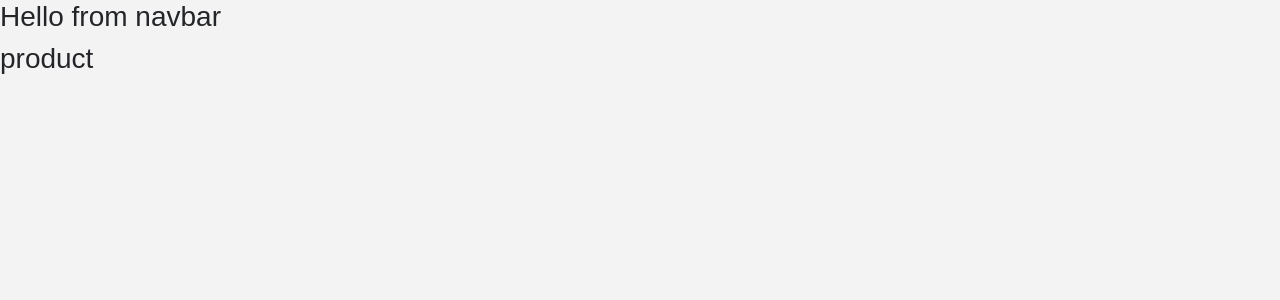
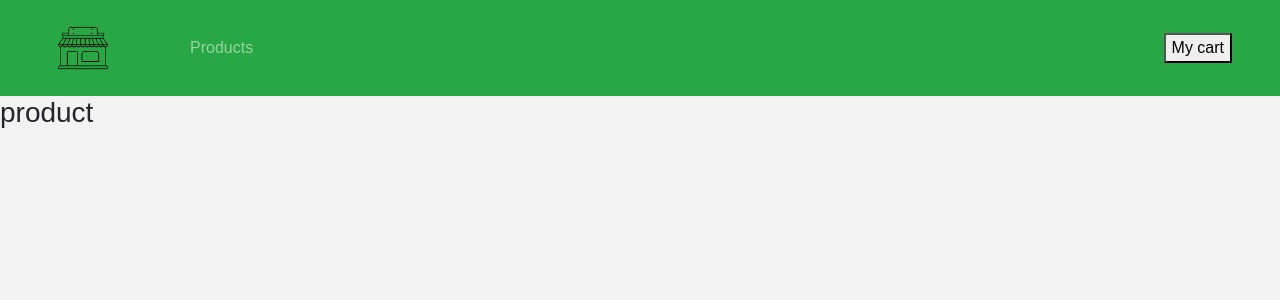
Before and after one commit to DiegoRamires/react-store, a React (Create React App) app: page / in a window 1280 px wide. Shown: the top 300 px of the page. Built offline with nearby package versions, Linux system fonts and the light colour scheme.

Commit message:
add navbar basic style

```diff
--- a/src/App.css
+++ b/src/App.css
@@ -25,3 +25,7 @@
 .text-bright {
   color: var(--lightBlue)
 }
+
+.main-logo {
+  height: 80px;
+}
--- a/src/components/Navbar.js
+++ b/src/components/Navbar.js
@@ -1,11 +1,32 @@
 import React, { Component } from 'react';
+import { Link } from 'react-router-dom'
+import shop from '../shop.png'
 
 class Navbar extends Component {
   render() {
     return (
-      <div>
-        <h3>Hello from navbar</h3>
-      </div>
+      <nav className="navbar navbar-expand-sm bg-success navbar-dark px-sm-5">
+        {/*
+        https://www.iconfinder.com/icons/1243689/call_phone_icon
+        Creative Commons (Attribution 3.0 Unported);
+        https://www.iconfinder.com/Makoto_msk
+        */}
+        <Link to="/">
+          <img src={shop} alt="store" className="navbar-brand main-logo" />
+        </Link>
+        <ul className="navbar-nav align-items-center">
+          <li className="nav-item ml-5">
+            <Link to="/" className="nav-link">
+              Products
+            </Link>
+          </li>
+        </ul>
+        <Link to="/cart" className="ml-auto" >
+          <button>
+            My cart
+          </button>
+        </Link>
+      </nav>
     );
   }
 }
```
Also changed, not shown: src/logo.svg, src/shop.png (added).
